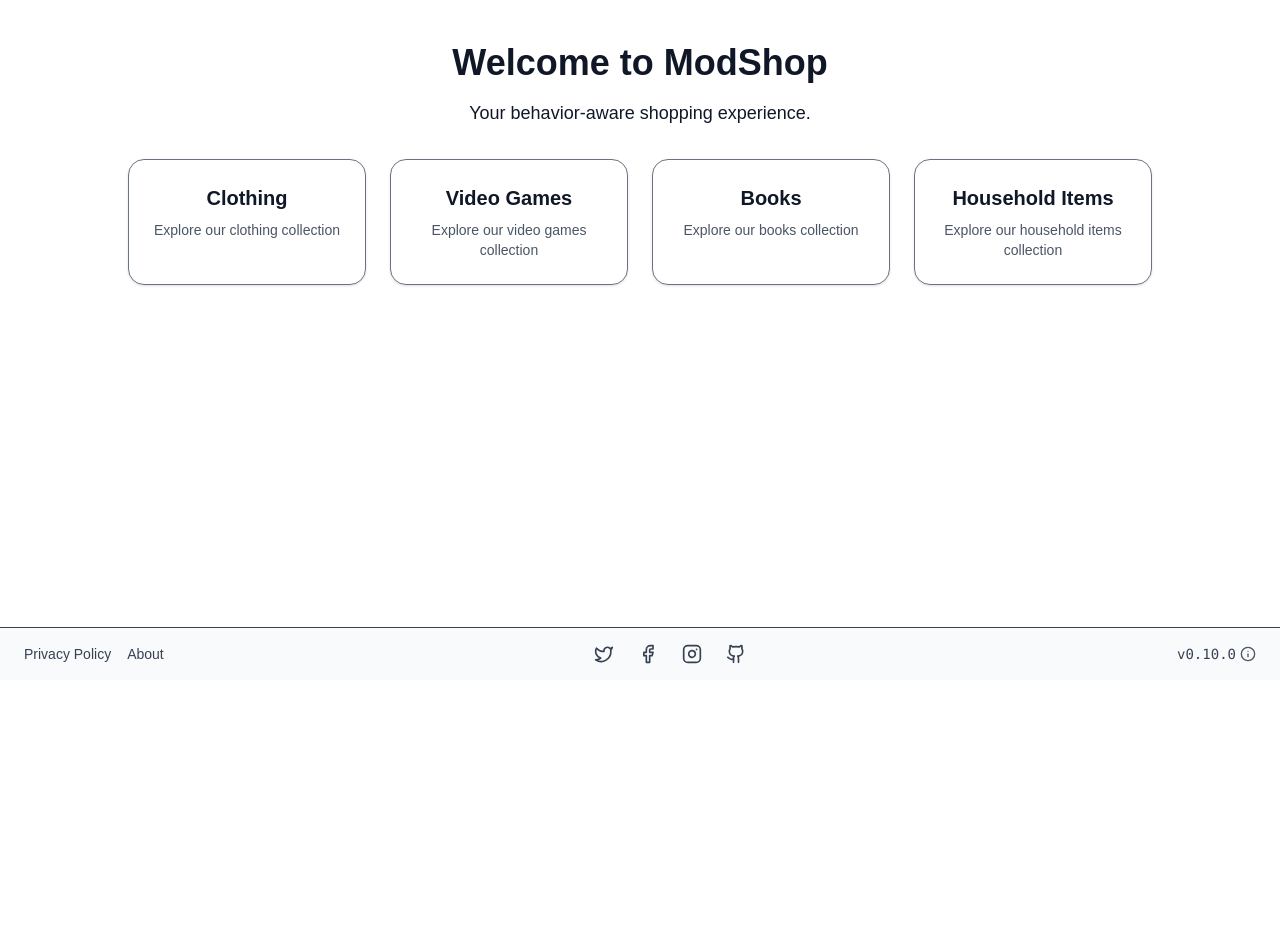
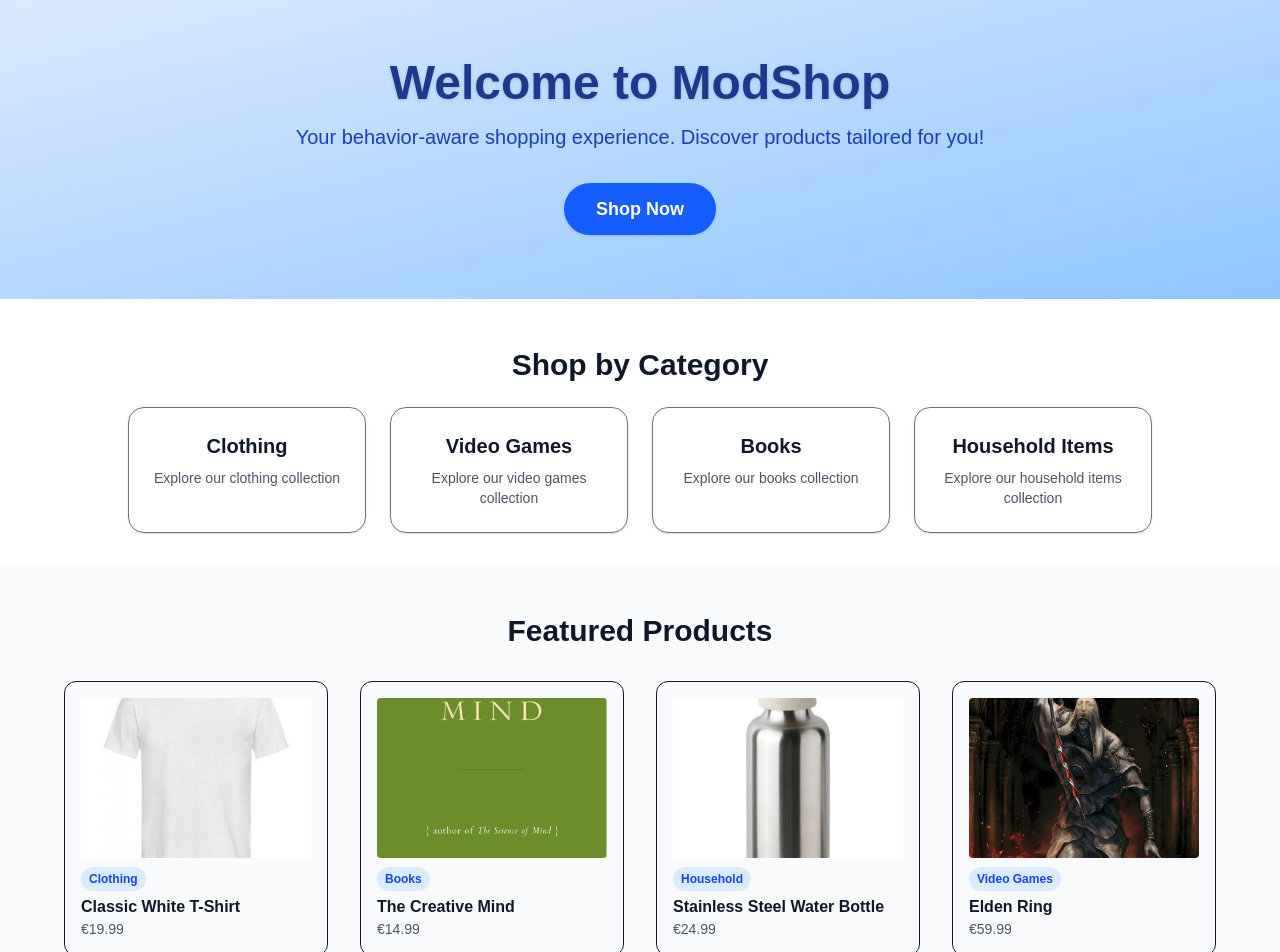
Before and after one commit to alemoraru/modshop, a Next.js app: page / in a window 1280 px wide. Shown: the part 120-1072 px from the top of the page. Before the commit the page ends 800 px from the top, so only its background shows below. Built offline with nearby package versions, Linux system fonts and the light colour scheme; a web font is replaced by a local one.

Commit message:
Improve homepage

```diff
--- a/src/app/page.tsx
+++ b/src/app/page.tsx
@@ -1,5 +1,6 @@
 import Link from "next/link";
 import {Metadata} from "next";
+import ProductCard from "@/components/ProductCard";
 
 export const metadata: Metadata = {
     title: "ModShop | Home",
@@ -17,12 +18,57 @@ export default function HomePage() {
         {name: "Household Items", slug: "household"},
     ];
 
+    // Example featured products (these can be replaced with dynamic data)
+    const featuredProducts = [
+        {
+            slug: "classic-white-tshirt",
+            title: "Classic White T-Shirt",
+            price: 19.99,
+            image: "/images/products/classic-white-tshirt.jpg",
+            category: "Clothing"
+        },
+        {
+            slug: "the-creative-mind",
+            title: "The Creative Mind",
+            price: 14.99,
+            image: "/images/products/creative-mind.jpg",
+            category: "Books"
+        },
+        {
+            slug: "stainless-steel-water-bottle",
+            title: "Stainless Steel Water Bottle",
+            price: 24.99,
+            image: "/images/products/stainless-steel-water-bottle.jpg",
+            category: "Household"
+        },
+        {
+            slug: "elden-ring",
+            title: "Elden Ring",
+            price: 59.99,
+            image: "/images/products/elden-ring.jpg",
+            category: "Video Games"
+        },
+    ];
+
     return (
         <main className="bg-white text-gray-900">
-            <section className="py-12 px-6 text-center">
-                <h1 className="text-4xl font-bold mb-4">Welcome to ModShop</h1>
-                <p className="text-lg mb-8">Your behavior-aware shopping experience.</p>
 
+            {/* Hero Banner */}
+            <section
+                className="relative bg-gradient-to-br from-blue-100 to-blue-300 py-16 px-6 text-center mb-12 overflow-hidden">
+                <div className="relative z-10">
+                    <h1 className="text-5xl font-extrabold mb-4 text-blue-900 drop-shadow">Welcome to ModShop</h1>
+                    <p className="text-xl mb-8 text-blue-800">Your behavior-aware shopping experience. Discover products
+                        tailored for you!</p>
+                    <Link href="/category/clothing"
+                          className="inline-block bg-blue-600 text-white px-8 py-3 rounded-full text-lg font-semibold shadow hover:bg-blue-700 transition">Shop
+                        Now</Link>
+                </div>
+            </section>
+
+            {/* Categories */}
+            <section className="pt-0 pb-8 px-6 text-center">
+                <h2 className="text-3xl font-bold mb-6">Shop by Category</h2>
                 <div className="grid gap-6 grid-cols-1 sm:grid-cols-2 md:grid-cols-4 max-w-5xl mx-auto">
                     {categories.map((category) => (
                         <Link
@@ -39,6 +85,16 @@ export default function HomePage() {
                     ))}
                 </div>
             </section>
+
+            {/* Featured Products */}
+            <section className="py-12 px-6 bg-gray-50">
+                <h2 className="text-3xl font-bold text-center mb-8">Featured Products</h2>
+                <div className="grid gap-8 grid-cols-1 sm:grid-cols-2 md:grid-cols-4 max-w-6xl mx-auto">
+                    {featuredProducts.map((product) => (
+                        <ProductCard key={product.slug} {...product} />
+                    ))}
+                </div>
+            </section>
         </main>
     );
 }
```
